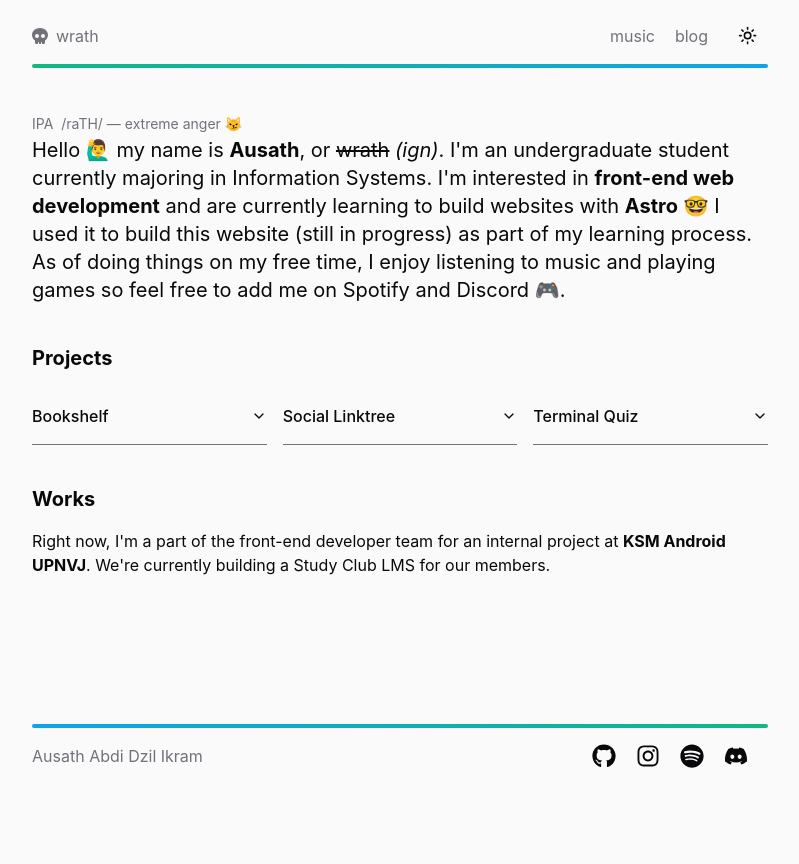
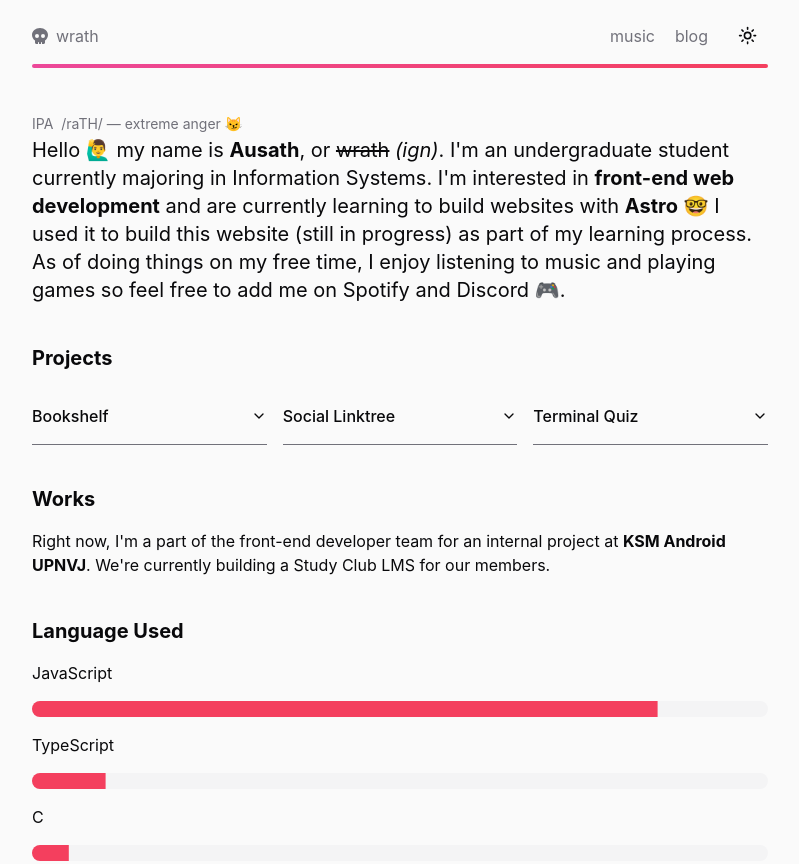
Before and after one commit to ausathdzil/astro-portfolio, an Astro site: page / in a window 1280 px wide. Shown: the top 864 px of the page, without its empty margins (240-1039 px from the left). Before the commit the page ends 800 px from the top, so only its background shows below. Built offline with nearby package versions, Linux system fonts and the light colour scheme; Astro itself is replaced by a stand-in of ours.

Commit message:
feat: Add language section

```diff
--- a/package.json
+++ b/package.json
@@ -14,6 +14,7 @@
     "@astrojs/react": "^3.3.2",
     "@astrojs/tailwind": "^5.1.0",
     "@radix-ui/react-accordion": "^1.1.2",
+    "@radix-ui/react-progress": "^1.0.3",
     "@radix-ui/react-separator": "^1.0.3",
     "@radix-ui/react-slot": "^1.0.2",
     "@radix-ui/react-tabs": "^1.0.4",
--- a/src/components/AlbumCards.astro
+++ b/src/components/AlbumCards.astro
@@ -80,7 +80,7 @@ export const albums = [
     <a
       href={`/album/${album.title}`}
       class="flex flex-col justify-center items-center sm:items-start ">
-      <div class="hover:text-rose-500 text-center sm:text-left">
+      <div class="hover:text-rose-500 dark:hover:text-cyan-500 text-center sm:text-left">
         <img
           src={album.image}
           alt={`${album.title} album cover`}
--- a/src/components/Footer.astro
+++ b/src/components/Footer.astro
@@ -3,7 +3,7 @@ import SocialLinks from "@/components/SocialLinks.astro";
 ---
 
 <footer>
-  <hr class="h-1 border-none bg-gradient-to-r from-sky-500 to-emerald-500 rounded mb-4" />
+  <hr class="h-1 border-none bg-gradient-to-r from-rose-500 to-pink-500 dark:from-sky-500 dark:to-emerald-500 rounded mb-4" />
 
   <nav class="mb-4 flex justify-between items-center gap-4">
     <p class="text-base text-zinc-500">Ausath Abdi Dzil Ikram</p>
--- a/src/components/Header.astro
+++ b/src/components/Header.astro
@@ -27,5 +27,5 @@ import { ModeToggle } from "./ModeToggle";
     </div>
   </nav>
 
-  <hr class="h-1 border-none bg-gradient-to-r from-emerald-500 to-sky-500 rounded" />
+  <hr class="h-1 border-none bg-gradient-to-r from-pink-500 to-rose-500 dark:from-emerald-500 dark:to-sky-500 rounded" />
 </header>
--- /dev/null
+++ b/src/components/LanguageProgress.tsx
@@ -0,0 +1,29 @@
+import { ProgressBar } from "./ProgressBar";
+
+const languages = [
+  {
+    name: "JavaScript",
+    progress: 85,
+  },
+  {
+    name: "TypeScript",
+    progress: 10,
+  },
+  {
+    name: "C",
+    progress: 5,
+  },
+];
+
+export default function Language() {
+  return (
+    <div className="flex flex-col gap-4 mb-8">
+      {languages.map((language) => (
+        <div>
+          <p className="mb-4 text-base ">{language.name}</p>
+          <ProgressBar languageProgress={language.progress} />
+        </div>
+      ))}
+    </div>
+  );
+}
--- a/src/components/PageLinks.astro
+++ b/src/components/PageLinks.astro
@@ -21,9 +21,9 @@ const pageLinks = [
         aria-label={link.label}
       >
         <p
-          class="text-base text-zinc-500 border-b-0 bg-gradient-to-r from-emerald-500
-        to-sky-500 bg-[length:0_2px] bg-[0_100%] bg-no-repeat transition-all delay-75 ease-in-out
-          hover:bg-[length:100%_2px] hover:bg-[0_100%]"
+          class="text-base text-zinc-500 border-b-0 bg-gradient-to-r from-pink-500 to-rose-500
+          dark:from-emerald-500 dark:to-sky-500 bg-[length:0_2px] bg-[0_100%] bg-no-repeat
+          transition-all delay-75 ease-in-out hover:bg-[length:100%_2px] hover:bg-[0_100%]"
         >
           {link.name}
         </p>
--- /dev/null
+++ b/src/components/ProgressBar.tsx
@@ -0,0 +1,15 @@
+import { useState, useEffect } from "react";
+import { Progress } from "@/components/ui/progress";
+
+export function ProgressBar({ languageProgress }: {languageProgress: number}) {
+  const [progress, setProgress] = useState(0);
+
+  useEffect(() => {
+    const timer = setTimeout(() => setProgress(languageProgress), 250);
+    return () => clearTimeout(timer)
+  }, [languageProgress]);
+
+  return (
+    <Progress value={progress} className="w-full" />
+  );
+}
--- /dev/null
+++ b/src/components/ui/progress.tsx
@@ -0,0 +1,26 @@
+import * as React from "react"
+import * as ProgressPrimitive from "@radix-ui/react-progress"
+
+import { cn } from "@/lib/utils"
+
+const Progress = React.forwardRef<
+  React.ElementRef<typeof ProgressPrimitive.Root>,
+  React.ComponentPropsWithoutRef<typeof ProgressPrimitive.Root>
+>(({ className, value, ...props }, ref) => (
+  <ProgressPrimitive.Root
+    ref={ref}
+    className={cn(
+      "relative h-4 w-full overflow-hidden rounded-full bg-zinc-100 dark:bg-zinc-800",
+      className
+    )}
+    {...props}
+  >
+    <ProgressPrimitive.Indicator
+      className="h-full w-full flex-1 bg-rose-500 transition-all dark:bg-cyan-500"
+      style={{ transform: `translateX(-${100 - (value || 0)}%)` }}
+    />
+  </ProgressPrimitive.Root>
+))
+Progress.displayName = ProgressPrimitive.Root.displayName
+
+export { Progress }
--- a/src/components/ui/separator.tsx
+++ b/src/components/ui/separator.tsx
@@ -16,7 +16,7 @@ const Separator = React.forwardRef<
       decorative={decorative}
       orientation={orientation}
       className={cn(
-        "shrink-0 bg-zinc-200 dark:bg-zinc-800 group-hover:bg-rose-500",
+        "shrink-0 bg-zinc-200 dark:bg-zinc-800 group-hover:bg-rose-500 dark:group-hover:bg-cyan-500",
         orientation === "horizontal" ? "h-[1px] w-full" : "h-full w-[1px]",
         className
       )}
--- a/src/pages/index.astro
+++ b/src/pages/index.astro
@@ -1,5 +1,6 @@
 ---
 import ProjectsAccordion from "@/components/ProjectsAccordion";
+import LanguageProgress from "@/components/LanguageProgress";
 import Layout from "@/layouts/Layout.astro";
 ---
 
@@ -34,4 +35,10 @@ import Layout from "@/layouts/Layout.astro";
       LMS for our members.
     </p>
   </article>
+
+  <article>
+    <h1 class="font-bold mb-4">Language Used</h1>
+
+    <LanguageProgress client:visible />
+  </article>
 </Layout>
```
Also changed, not shown: public/charlie-puth.jpg (deleted), 1 other file.
